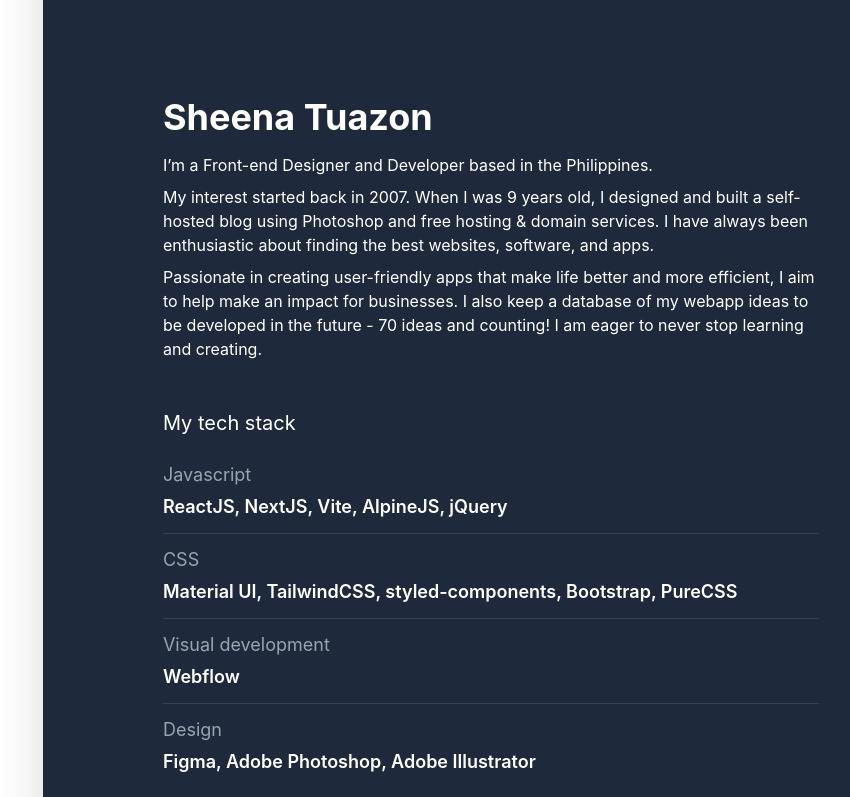
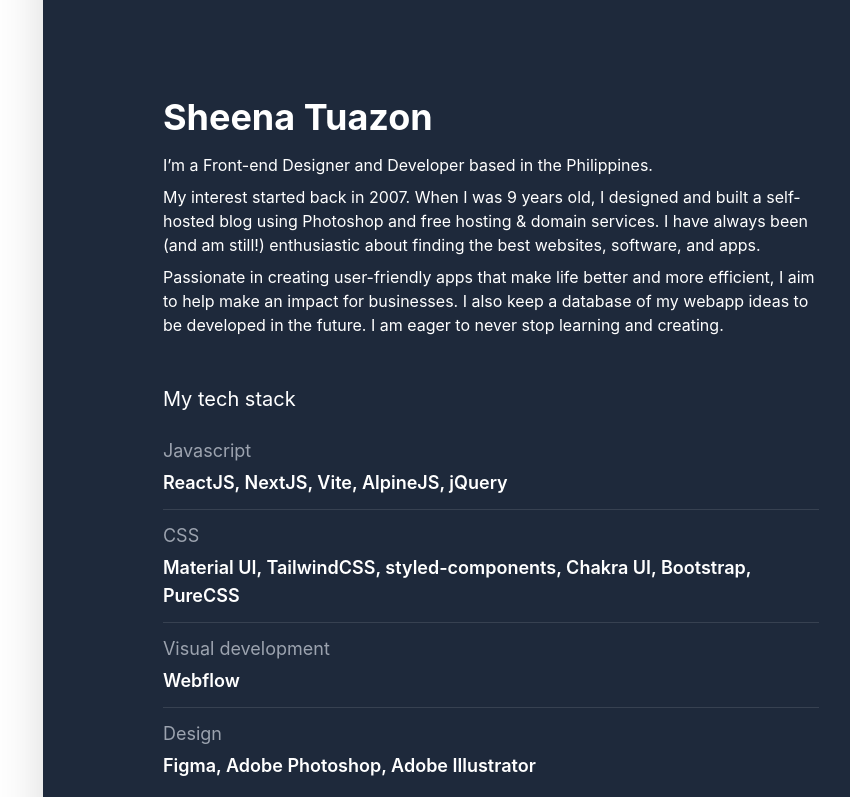
Before and after one commit to shwwwna/react-portfolio, a Next.js app: page / in a window 1280 px wide. Shown: the part 2000-2797 px from the top of the page, without its empty margins (341-1191 px from the left). Built offline with nearby package versions, Linux system fonts and the light colour scheme.

Commit message:
fix: no more obituary

```diff
--- a/components/About.js
+++ b/components/About.js
@@ -15,7 +15,7 @@
 				<div className="">
 					My interest started back in 2007. When I was 9 years old, I designed and
 					built a self-hosted blog using Photoshop and free hosting & domain
-					services. I have always been enthusiastic about finding the best websites,
+					services. I have always been (and am still!) enthusiastic about finding the best websites,
 					software, and apps.
 				</div>
 				<div className="">
@@ -27,8 +27,7 @@
 					<span className="group-hover:underline  decoration-teal-500/80 decoration-2 ">
 						impact for businesses
 					</span>
-					. I also keep a database of my webapp ideas to be developed in the future -
-					70 ideas and counting! I am eager to{" "}
+					. I also keep a database of my webapp ideas to be developed in the future. I am eager to{" "}
 					<span className="group-hover:underline  decoration-teal-500/80 decoration-2 ">
 						never stop learning and creating
 					</span>
@@ -46,7 +45,7 @@
 					<div className="flex flex-col py-3">
 						<dt className="mb-1  md:text-lg text-gray-400">CSS</dt>
 						<dd className="text-lg font-semibold">
-							Material UI, TailwindCSS, styled-components, Bootstrap, PureCSS
+							Material UI, TailwindCSS, styled-components, Chakra UI, Bootstrap, PureCSS
 						</dd>
 					</div>
 					{/* <div className="flex flex-col py-3">
--- a/pages/index.js
+++ b/pages/index.js
@@ -34,7 +34,7 @@
 						<Image
 							src={HeroImage}
 							alt="me"
-							className="lg:h-screen sm:h-[50rem] h-96 grayscale  hover:grayscale-0   transition-all duration-700  object-cover object-top w-full "
+							className="lg:h-screen sm:h-[50rem] h-96  transition-all duration-700  object-cover object-top w-full "
 							priority="true"
 						/>
 					</div>
```
